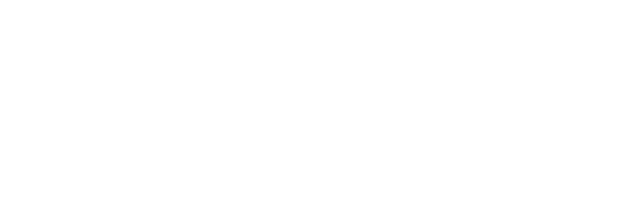
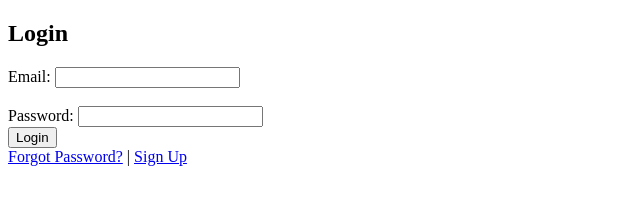
Before and after one commit to letaru-linda/assignment-one-HTML, a plain HTML site: page src/index.html in a window 1280 px wide. Shown: the whole page, without its empty margins (0-640 px from the left). Drawn offline with Linux system fonts and the light colour scheme.

Commit message:
FEATURE:Modified index file

```diff
--- a/src/index.html
+++ b/src/index.html
@@ -6,6 +6,19 @@
     <title>TRAAC Recipe Site</title>
 </head>
 <body>
+    <!-- Authentication Page -->
+    <section>
+        <h2>Login</h2>
+        <form action="homepage.html" method="POST">
+            <label for="email">Email:</label>
+            <input type="email" id="email" name="email" required><br> <br>
 
+            <label for="password">Password:</label>
+            <input type="password" id="password" name="password" required><br>
+
+            <button type="submit">Login</button>
+        </form>
+        <a href="#forgotpassword">Forgot Password?</a> | <a href="#signup">Sign Up</a>
+    </section>
 </body>
 </html>
```
